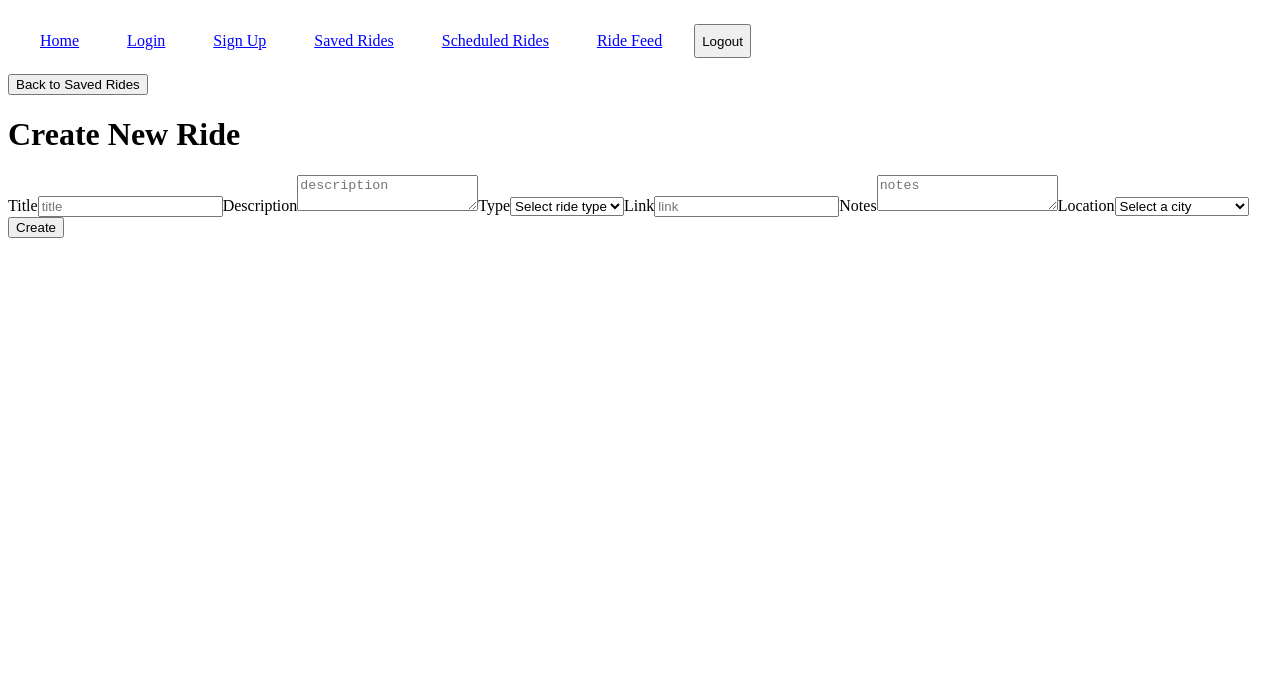
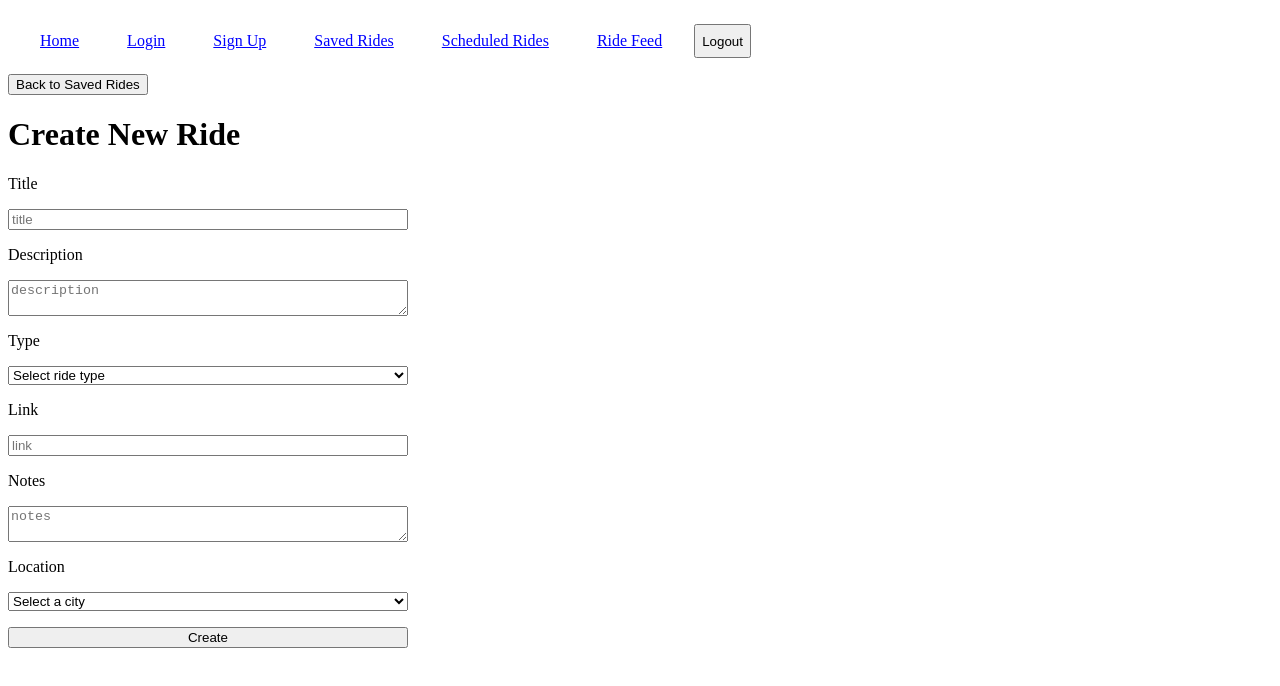
Before and after one commit to kwessels-ensemble/BikeBuddy, a Next.js app: page /saved-rides/new in a window 1280 px wide. Shown: the top 686 px of the page. Built offline with nearby package versions, Linux system fonts and the light colour scheme.

Commit message:
basic for input error logic

```diff
--- a/src/app/saved-rides/new/page.jsx
+++ b/src/app/saved-rides/new/page.jsx
@@ -32,6 +32,8 @@ export default function SaveNewRide() {
     const [ride, setRide] = useState(defaultRide);
 
     const submitButtonText='Create';
+
+
 
     const handleCreate = async (e) => {
         // TODO - add loading logic, button disabling logic
--- a/src/app/scheduled-rides/page.jsx
+++ b/src/app/scheduled-rides/page.jsx
@@ -115,6 +115,8 @@ export default function ScheduledRides() {
                         key={ride._id}
                         ride={ride}
                         handleCancel={handleCancel}
+                        isLoading={isLoading}
+                        setIsLoading={setIsLoading}
                         >
                     </ScheduledRideCard>
                 )))
--- a/src/components/Rides/SavedRide/SavedRideForm.jsx
+++ b/src/components/Rides/SavedRide/SavedRideForm.jsx
@@ -1,12 +1,11 @@
 "use client";
 
-// import { useEffect, useState } from "react";
-// import { useRouter } from "next/navigation";
-// import axios from "axios";
-
-
+import { useState } from "react";
+import styles from './SavedRideForm.module.css';
 
 export default function SavedRideForm( { ride, setRide, onSubmit, submitButtonText }) {
+
+    const [errors, setErrors] = useState({});
 
     // const router = useRouter();
 
@@ -24,8 +23,39 @@ export default function SavedRideForm( { ride, setRide, onSubmit, submitButtonTe
     const typeOptions = ['mtb', 'gravel', 'road'];
 
 
+    const validate = () => {
+        const newErrors = {};
+
+        if (!ride.title.trim()) {
+            newErrors.title = 'Title is required.'
+        }
+
+        if (!ride.description.trim()) {
+            newErrors.description = 'Description is required.'
+        }
+
+        return newErrors;
+    }
+
+
+    const handleSubmit = (e) => {
+
+        e.preventDefault();
+
+        const validationErrors = validate();
+
+        if (Object.keys(validationErrors).length > 0 ) {
+            setErrors(validationErrors);
+        } else {
+            setErrors({});
+            onSubmit();
+        }
+
+    }
+
+
     return (
-        <form className="saved-ride-form">
+        <form className={styles.form}>
             <label htmlFor="title">Title</label>
             <input
                 id="title"
@@ -33,8 +63,11 @@ export default function SavedRideForm( { ride, setRide, onSubmit, submitButtonTe
                 placeholder="title"
                 value={ride.title}
                 onChange={(e) => setRide({...ride, title: e.target.value})}
+                className={errors.title ? styles.invalid: ''}
                 >
             </input>
+            {errors.title && <span className={styles.error}>{errors.title}</span>}
+
 
             <label htmlFor="description">Description</label>
             <textarea
@@ -43,14 +76,17 @@ export default function SavedRideForm( { ride, setRide, onSubmit, submitButtonTe
                 placeholder="description"
                 value={ride.description}
                 onChange={(e) => setRide({...ride, description: e.target.value})}
+                className={errors.description ? styles.invalid: ''}
                 >
             </textarea>
+            {errors.description && <span className={styles.error}>{errors.description}</span>}
 
             <label htmlFor="type">Type</label>
             <select
                 id="type"
                 value={ride.type}
                 onChange={(e) => setRide({...ride, type: e.target.value})}
+                className={errors.type ? styles.invalid: ''}
                 >
                     <option value="">Select ride type</option>
                     {typeOptions.map((type) => (
@@ -60,6 +96,7 @@ export default function SavedRideForm( { ride, setRide, onSubmit, submitButtonTe
                             </option>
                     ))}
             </select>
+            {errors.type && <span className={styles.error}>{errors.type}</span>}
 
             <label htmlFor="link">Link</label>
             <input
@@ -68,8 +105,10 @@ export default function SavedRideForm( { ride, setRide, onSubmit, submitButtonTe
                 placeholder="link"
                 value={ride.link}
                 onChange={(e) => setRide({...ride, link: e.target.value})}
+                className={errors.link ? styles.invalid: ''}
                 >
             </input>
+            {errors.link && <span className={styles.error}>{errors.link}</span>}
 
             <label htmlFor="notes">Notes</label>
             <textarea
@@ -78,8 +117,10 @@ export default function SavedRideForm( { ride, setRide, onSubmit, submitButtonTe
                 placeholder="notes"
                 value={ride.notes}
                 onChange={(e) => setRide({...ride, notes: e.target.value})}
+                className={errors.notes ? styles.invalid: ''}
                 >
             </textarea>
+            {errors.notes && <span className={styles.error}>{errors.notes}</span>}
 
             <label htmlFor="location">Location</label>
             <select
@@ -93,6 +134,7 @@ export default function SavedRideForm( { ride, setRide, onSubmit, submitButtonTe
                     const [city, state] = e.target.value.split(',').map((str) => str.trim());
                     setRide({...ride, location: {city, state}})
                 }}
+                className={errors.location ? styles.invalid: ''}
                 >
                     <option value="">Select a city</option>
                     {locationOptions.map((location) => (
@@ -102,8 +144,10 @@ export default function SavedRideForm( { ride, setRide, onSubmit, submitButtonTe
                             </option>
                     ))}
             </select>
+            {errors.location && <span className={styles.error}>{errors.location}</span>}
 
-            <button onClick={onSubmit}>{submitButtonText}</button>
+            {/* <button onClick={onSubmit}>{submitButtonText}</button> */}
+            <button onClick={handleSubmit}>{submitButtonText}</button>
             </form>
     )
 }
--- /dev/null
+++ b/src/components/Rides/SavedRide/SavedRideForm.module.css
@@ -0,0 +1,14 @@
+.form {
+    display: flex;
+    flex-direction: column;
+    gap: 1rem;
+    width: 400px;
+}
+
+.invalid {
+    border: 1px solid red;
+}
+
+.error {
+    color: red;
+}
--- a/src/components/Rides/ScheduledRide/ScheduledRideCard.jsx
+++ b/src/components/Rides/ScheduledRide/ScheduledRideCard.jsx
@@ -8,7 +8,7 @@ import { DateTime } from "luxon";
 // import styles from './page.module.css';
 
 
-export default function ScheduledRideCard({ ride, handleCancel }) {
+export default function ScheduledRideCard({ ride, handleCancel, isLoading, setIsLoading }) {
 
     const router = useRouter();
 
```
